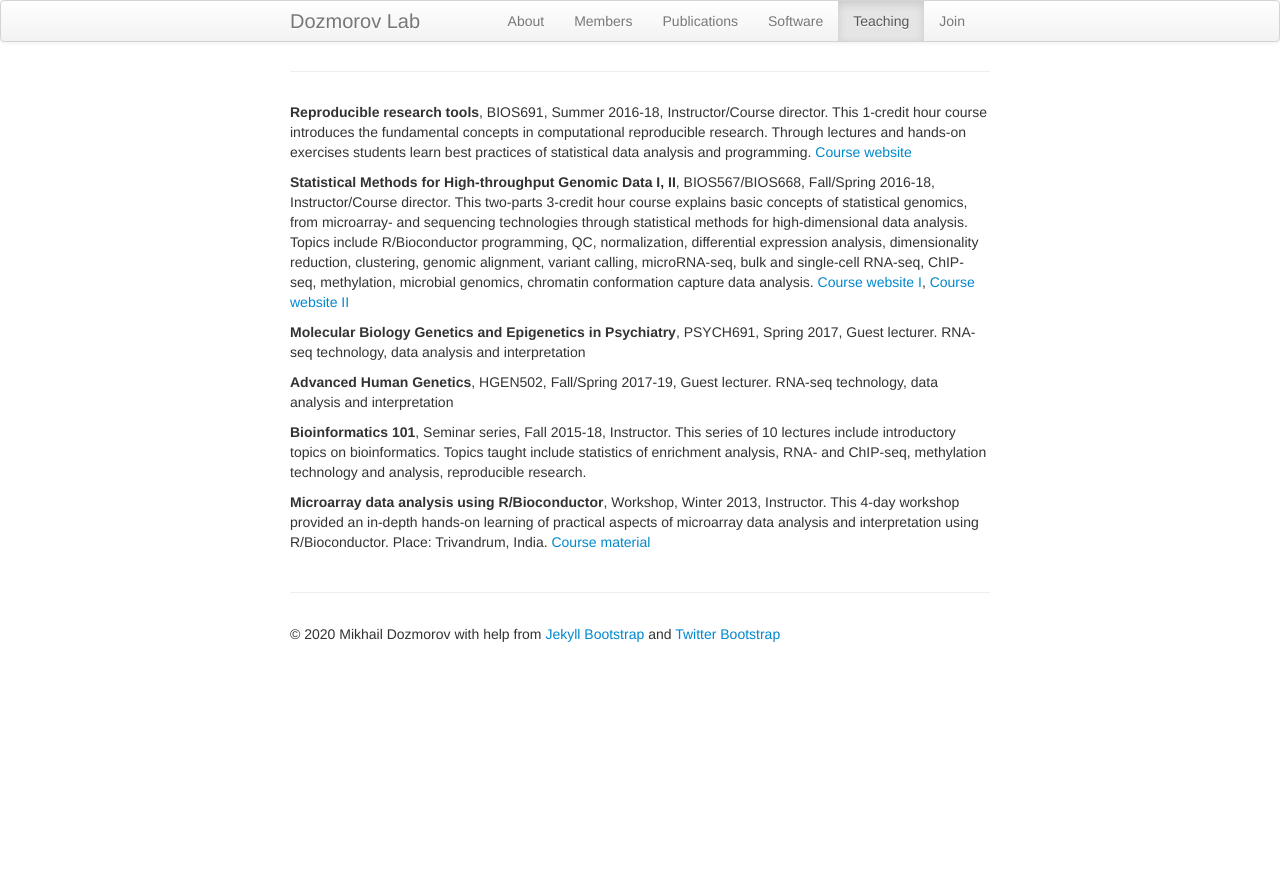
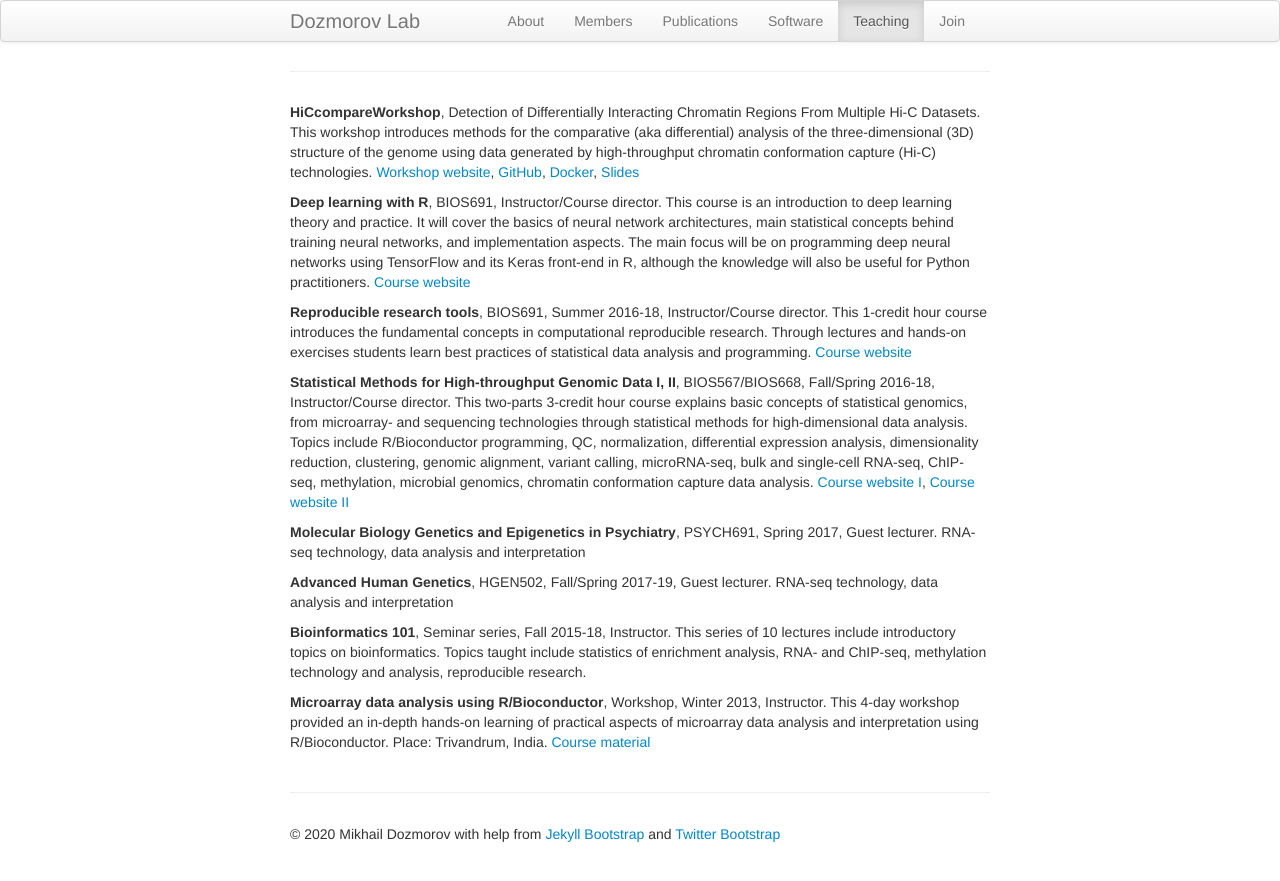
Before and after one commit to dozmorovlab/dozmorovlab.github.io, a Jekyll site: the page built from 05-teach.md, in a window 1280 px wide. Shown: the top 881 px of the page. Built offline with Jekyll 4.4.1, drawn with Linux system fonts in a browser that asks for light colours.

Commit message:
Add Deep learning with R and HiCcompareWorkshop

```diff
--- a/05-teach.md
+++ b/05-teach.md
@@ -6,6 +6,9 @@ permalink: "teaching.html"
 ---
 {% include JB/setup %}
 
+**HiCcompareWorkshop**, Detection of Differentially Interacting Chromatin Regions From Multiple Hi-C Datasets. This workshop introduces methods for the comparative (aka differential) analysis of the three-dimensional (3D) structure of the genome using data generated by high-throughput chromatin conformation capture (Hi-C) technologies. [Workshop website](https://mdozmorov.github.io/HiCcompareWorkshop/), [GitHub](https://github.com/mdozmorov/HiCcompareWorkshop), [Docker](https://hub.docker.com/repository/docker/mdozmorov/hiccompareworkshop), [Slides](https://mdozmorov.github.io/Talk_HiCcompare/index.html)
+
+**Deep learning with R**, BIOS691, Instructor/Course director. This course is an introduction to deep learning theory and practice. It will cover the basics of neural network architectures, main statistical concepts behind training neural networks, and implementation aspects. The main focus will be on programming deep neural networks using TensorFlow and its Keras front-end in R, although the knowledge will also be useful for Python practitioners. [Course website](https://bios691-deep-learning-r.netlify.app/)
 
 **Reproducible research tools**,	BIOS691, Summer 2016-18,	Instructor/Course director. This 1-credit hour course introduces the fundamental concepts in computational reproducible research. Through lectures and hands-on exercises students learn best practices of statistical data analysis and programming. [Course website](https://mdozmorov.github.io/BIOS691.2018/)
 
```
